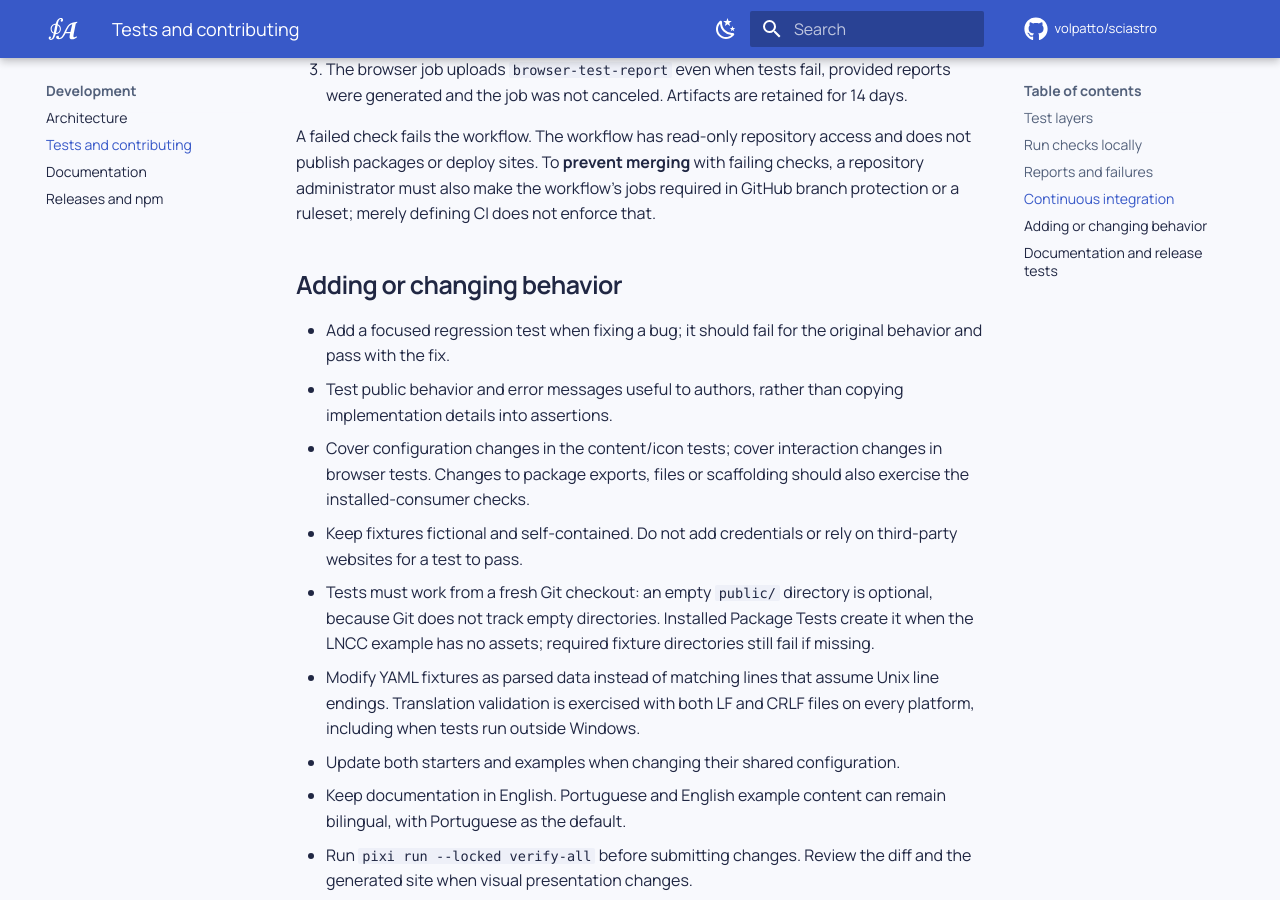
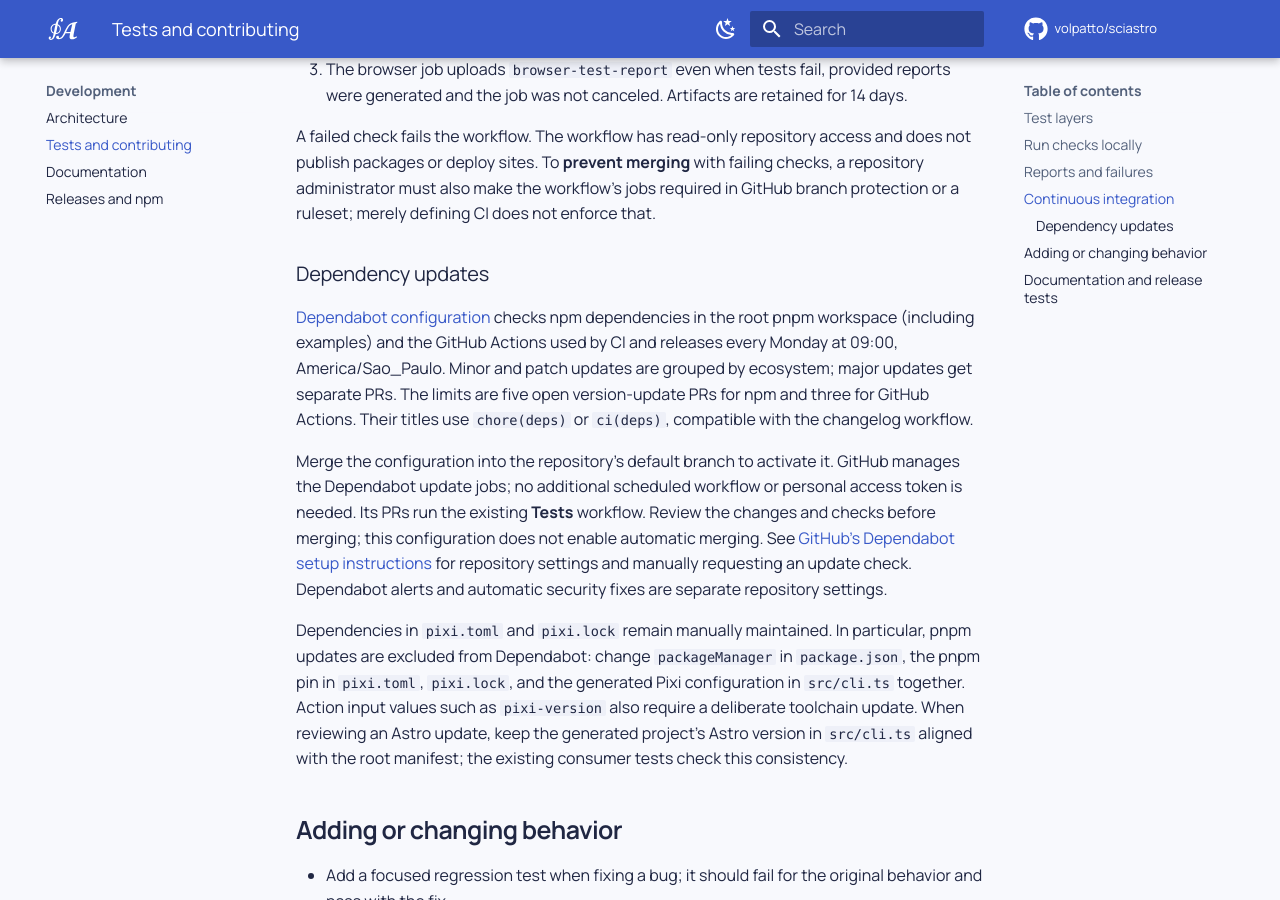
Before and after one commit to volpatto/sciastro, an MkDocs documentation site: the page built from docs/testing.md, in a window 1280 px wide and 900 px high, scrolled down 3192 px. Built offline with MkDocs 1.6.1 and Material for MkDocs 9.7.7, drawn with Linux system fonts in a browser that asks for light colours; comment, search, counter and statistics services are not loaded.

Commit message:
feat: add Dependabot configuration for automated dependency updates and documentation

```diff
--- a/docs/testing.md
+++ b/docs/testing.md
@@ -128,6 +128,31 @@ and does not publish packages or deploy sites. To **prevent merging** with faili
 checks, a repository administrator must also make the workflow's jobs required in
 GitHub branch protection or a ruleset; merely defining CI does not enforce that.
 
+### Dependency updates
+
+[Dependabot configuration](https://github.com/volpatto/sciastro/blob/main/.github/dependabot.yml)
+checks npm dependencies in the root pnpm workspace (including examples) and the
+GitHub Actions used by CI and releases every Monday at 09:00, America/Sao_Paulo.
+Minor and patch updates are grouped by ecosystem; major updates get separate PRs.
+The limits are five open version-update PRs for npm and three for GitHub Actions.
+Their titles use `chore(deps)` or `ci(deps)`, compatible with the changelog workflow.
+
+Merge the configuration into the repository's default branch to activate it.
+GitHub manages the Dependabot update jobs; no additional scheduled workflow or
+personal access token is needed. Its PRs run the existing **Tests** workflow.
+Review the changes and checks before merging; this configuration does not enable
+automatic merging. See [GitHub's Dependabot setup instructions](https://docs.github.com/en/code-security/dependabot/dependabot-version-updates/configuring-dependabot-version-updates)
+for repository settings and manually requesting an update check. Dependabot
+alerts and automatic security fixes are separate repository settings.
+
+Dependencies in `pixi.toml` and `pixi.lock` remain manually maintained. In
+particular, pnpm updates are excluded from Dependabot: change `packageManager` in
+`package.json`, the pnpm pin in `pixi.toml`, `pixi.lock`, and the generated Pixi
+configuration in `src/cli.ts` together. Action input values such as `pixi-version`
+also require a deliberate toolchain update. When reviewing an Astro update,
+keep the generated project's Astro version in `src/cli.ts` aligned with the root
+manifest; the existing consumer tests check this consistency.
+
 ## Adding or changing behavior
 
 - Add a focused regression test when fixing a bug; it should fail for the original
```
Also changed, not shown: 1 other file.
